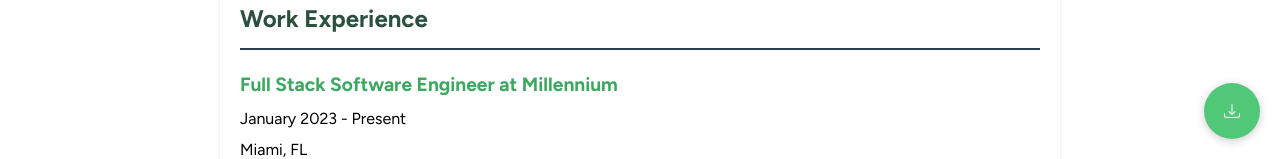
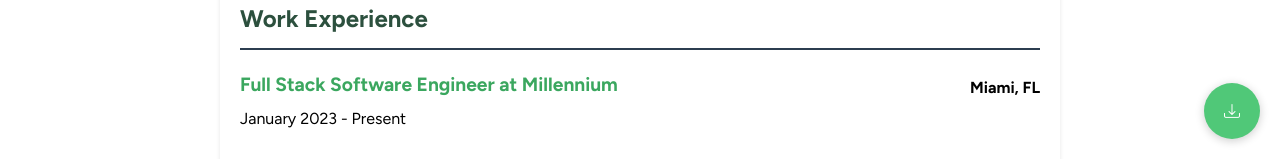
Before and after one commit to greenphantom/Resume-Website-React, a React (Create React App) app: page / in a window 1280 px wide. Shown: the part 641-800 px from the top of the page. Built offline with nearby package versions, Linux system fonts and the light colour scheme.

Commit message:
Modified Work Experience to Float Location Info to Right

```diff
--- a/src/components/WorkExperience.tsx
+++ b/src/components/WorkExperience.tsx
@@ -11,9 +11,15 @@ const WorkExperience: React.FC<WorkExperienceProps> = ({ workExperience }) => {
             <h2>Work Experience</h2>
             {workExperience.map((job, index) => (
                 <article key={index}>
-                    <h3>{job.title} at {job.company}</h3>
-                    <p>{job.dates}</p>
-                    <p>{job.location}</p>
+                    <div style={{ display: 'flex', justifyContent: 'space-between' }}>
+                        <div>
+                            <h3>{job.title} at {job.company}</h3>
+                            <p>{job.dates}</p>
+                        </div>
+                        <div style={{ float: 'right', fontWeight: 'bold' }}>
+                            <p>{job.location}</p>
+                        </div>
+                    </div>
                     <ul>
                         {job.responsibilities.map((responsibility, idx) => (
                             <li key={idx}>{responsibility}</li>
```
